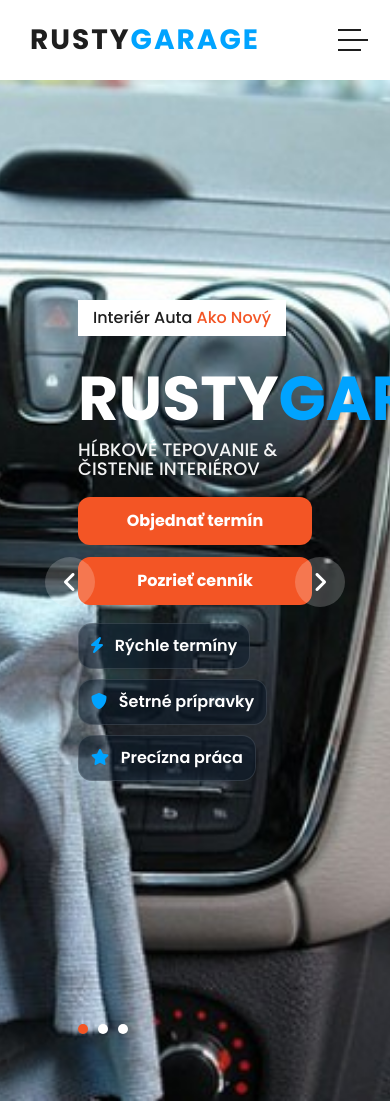
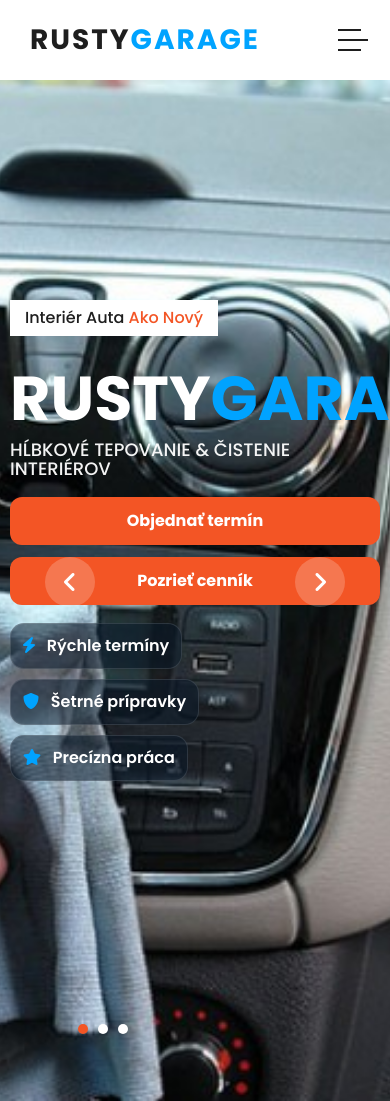
Before and after one commit to pitr77/CisteAutoExpres, a plain HTML site: page index.html in a window 390 px wide. Shown: the top 1101 px of the page. Drawn offline with Linux system fonts and the light colour scheme.

Commit message:
fix: mobile hero padding and header/nav alignment

```diff
--- a/assets/css/cisteautoexpres.css
+++ b/assets/css/cisteautoexpres.css
@@ -1469,3 +1469,22 @@ header.cae-header .main-nav ul.nav > li > a.cae-cta i{
     line-height: 40px !important;
   }
 }
+
+/* ===== PETO/RESPONSIVE: HERO MOBILE WIDTH (max-width: 575.98px) ===== */
+
+
+@media (max-width: 575.98px) {
+  /* viac šírky pre celý hero obsah */
+  .main-banner .item{
+    padding-left: 10px !important;
+    padding-right: 10px !important;
+  }
+
+  /* a ak by mal header-text ešte vlastné odsadenie */
+  .cae-hero .header-text{
+    margin-left: 0 !important;
+    margin-right: 0 !important;
+    padding-left: 0 !important;
+    padding-right: 0 !important;
+  }
+}
```
